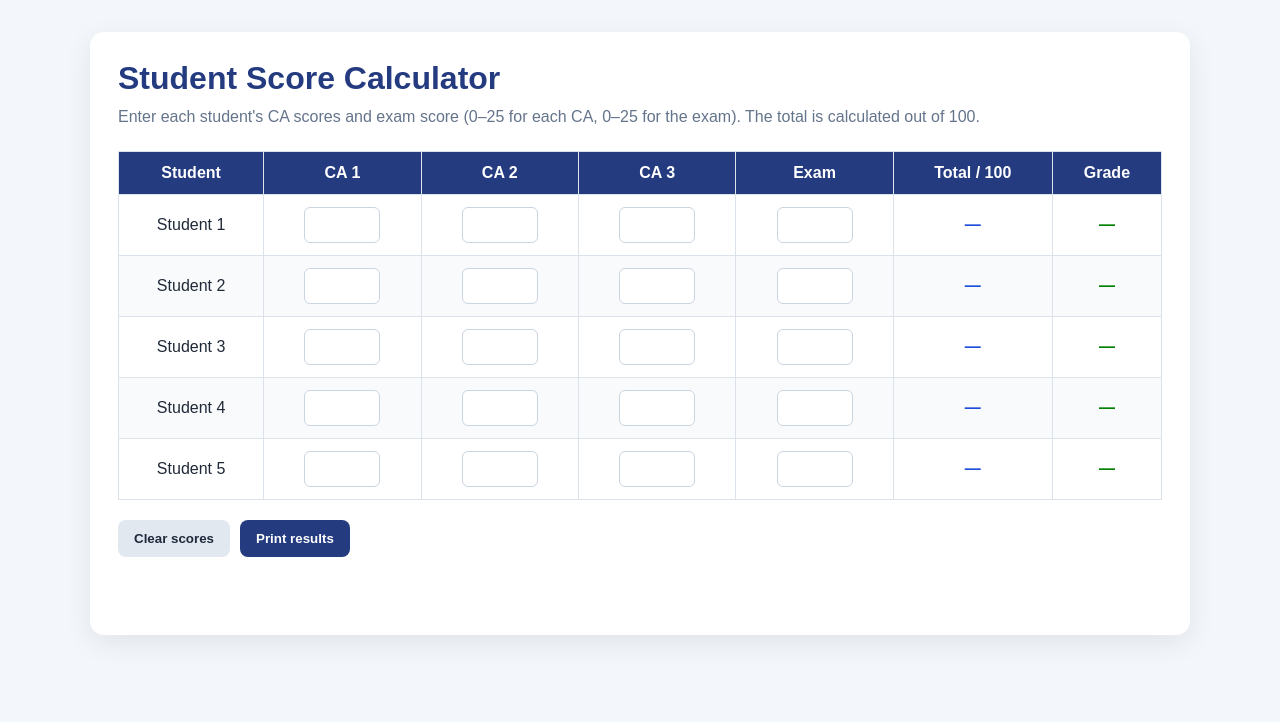
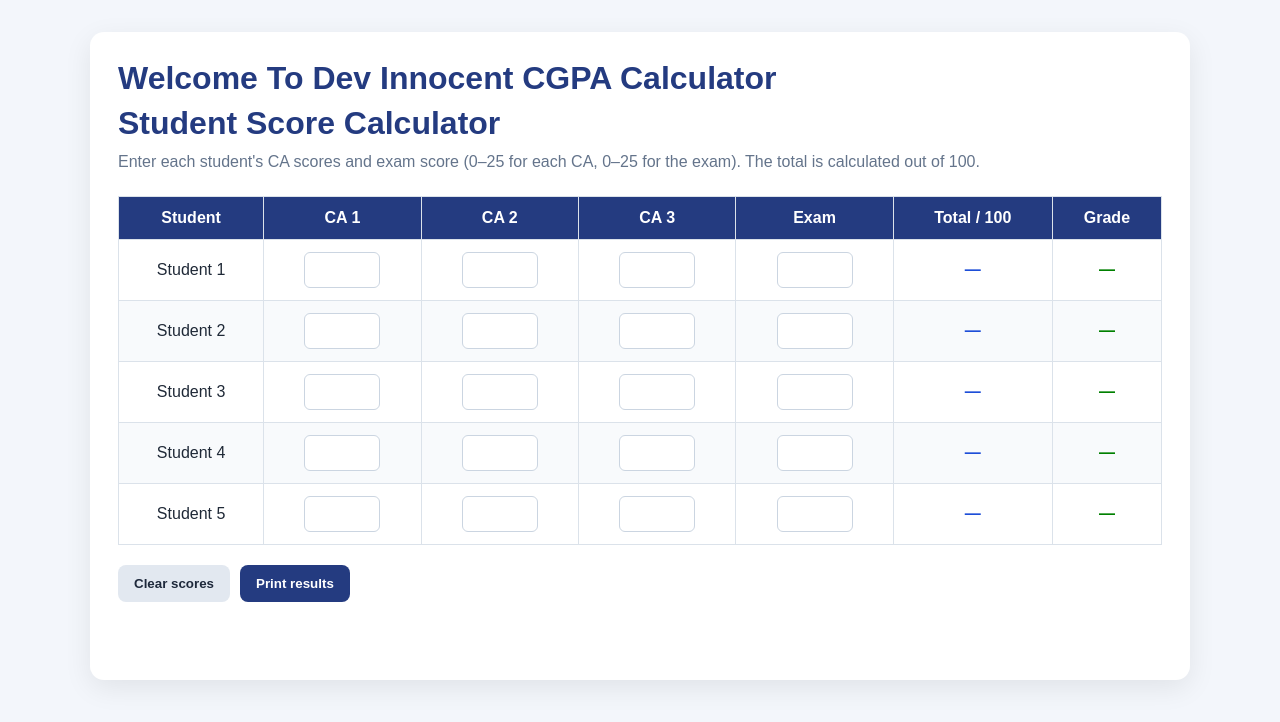
Before and after one commit to dev-innocent/CGP-Calculator, a plain HTML site: page index.html in a window 1280 px wide. Drawn offline with Linux system fonts and the light colour scheme.

Commit message:
Update index.html

```diff
--- a/index.html
+++ b/index.html
@@ -8,6 +8,7 @@
 </head>
 <body>
   <main class="container">
+    <h1 id="dev">Welcome To Dev Innocent CGPA Calculator</h1>
     <h1>Student Score Calculator</h1>
     <p class="hint">Enter each student's CA scores and exam score (0–25 for each CA, 0–25 for the exam). The total is calculated out of 100.</p>
 
```
